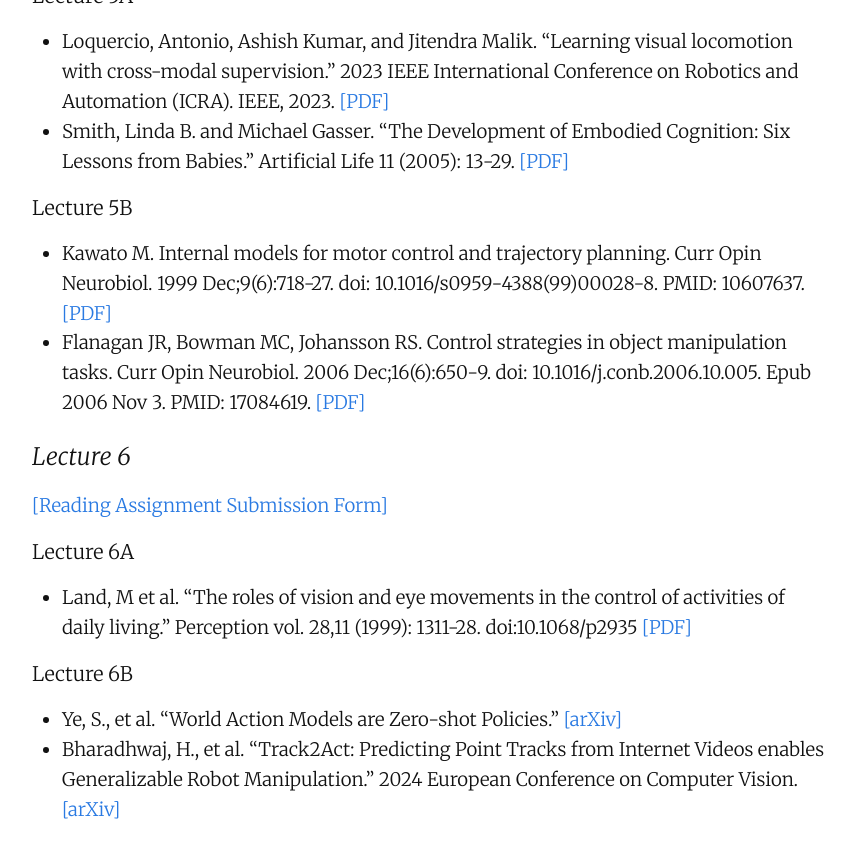
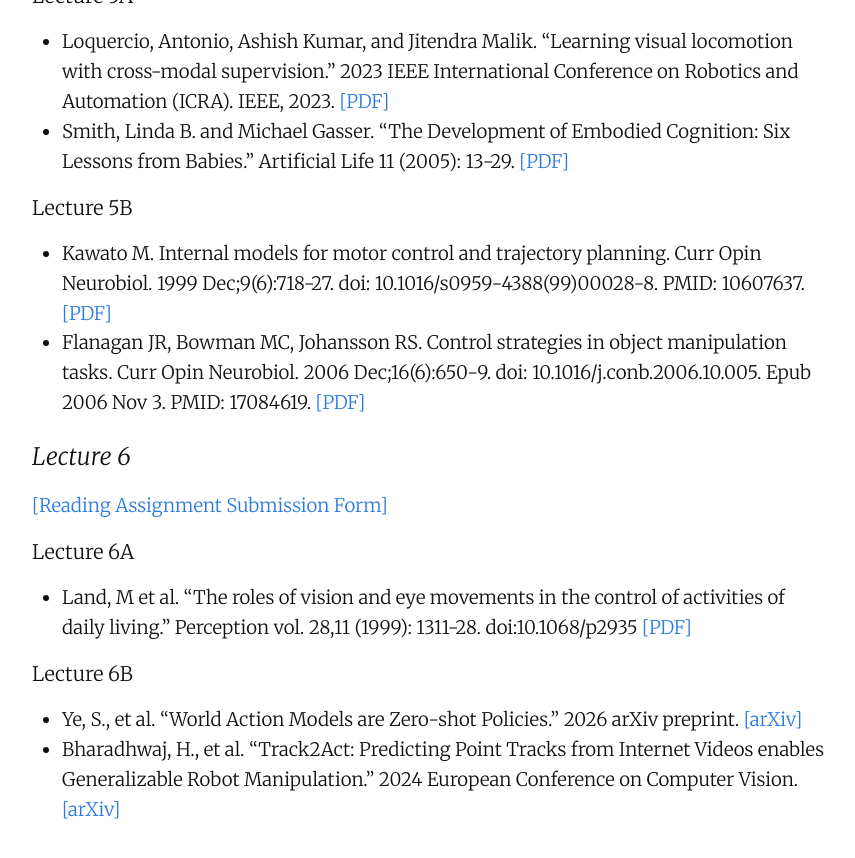
Before and after one commit to robots-that-learn/robots-that-learn.github.io, a Jekyll site: the page built from index.md, in a window 1280 px wide and 900 px high, scrolled down 5312 px. Shown: the top 858 px of the window, without its empty margins (208-1063 px from the left). Built offline with Jekyll 4.4.1, drawn with Linux system fonts in a browser that asks for light colours; our own code applies the rules of GitHub Pages for plain Markdown files.

Commit message:
Update citation for Ye et al. to 2026 arXiv preprint

```diff
--- a/index.md
+++ b/index.md
@@ -163,7 +163,7 @@ In advance of lecture 2B, students should try to familiarize themselves with how
 - Land, M et al. "The roles of vision and eye movements in the control of activities of daily living." Perception vol. 28,11 (1999): 1311-28. doi:10.1068/p2935 [[PDF]](resources/teamaking-land-mennie-rusted-1999.pdf)
 
 #### Lecture 6B
-- Ye, S., et al. "World Action Models are Zero-shot Policies." [[arXiv]](https://arxiv.org/pdf/2602.15922)
+- Ye, S., et al. "World Action Models are Zero-shot Policies." 2026 arXiv preprint. [[arXiv]](https://arxiv.org/pdf/2602.15922)
 - Bharadhwaj, H., et al. "Track2Act: Predicting Point Tracks from Internet Videos enables Generalizable Robot Manipulation." 2024 European Conference on Computer Vision. [[arXiv]](https://arxiv.org/pdf/2405.01527)
 
 <!--
```
